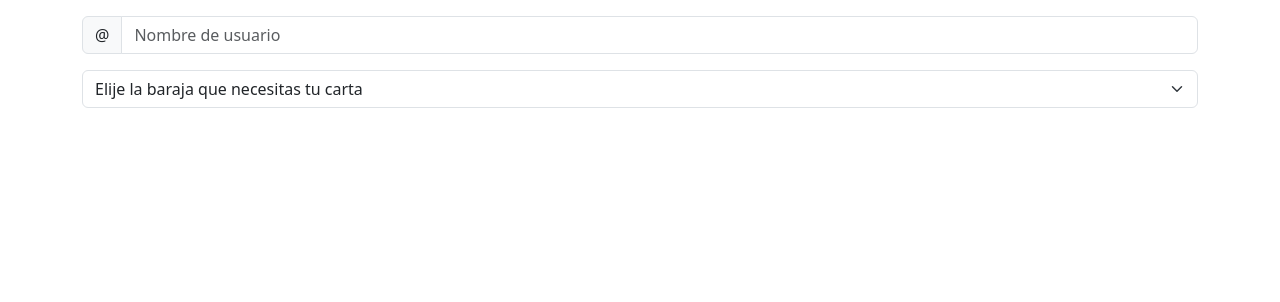
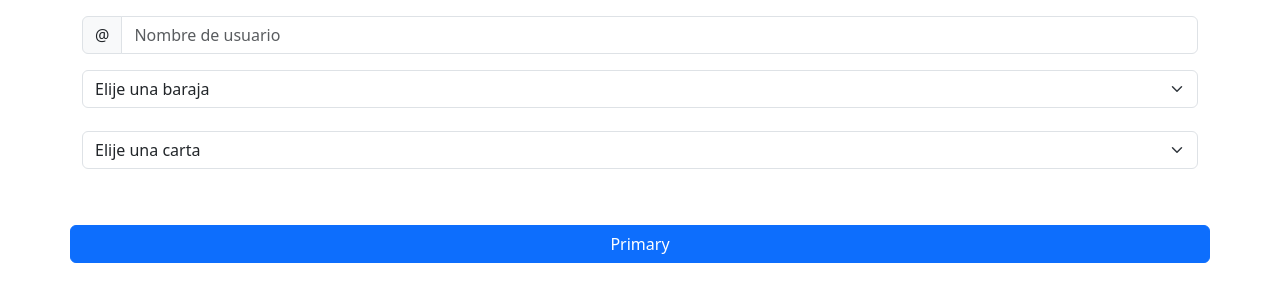
Before and after one commit to ixphinx/angular-project, an Angular app: page / in a window 1280 px wide. Shown: the part 386-688 px from the top of the page. Built offline with nearby package versions, Linux system fonts and the light colour scheme.

Commit message:
1 file modified

```diff
--- a/src/main.html
+++ b/src/main.html
@@ -16,10 +16,25 @@
           aria-describedby="basic-addon1"
         />
       </div>
-      <select class="form-select" aria-label="Default select example">
-      <option selected>Elije la baraja que necesitas tu carta</option>
-      <option *ngFor="let deck of decks" (click)="getId(deck.id)">{{ deck.name }}</option>
-    </select>
+      <div>
+        <select class="form-select" aria-label="Default select example">
+          <option selected>Elije una baraja</option>
+          <option *ngFor="let deck of decks" (click)="getId(deck.id)">
+            {{ deck.name }}
+          </option>
+        </select>
+      </div>
+      <div style="margin-top: 2%">
+        <select class="form-select" aria-label="Default select example">
+          <option selected>Elije una carta</option>
+          <option value="1">One</option>
+          <option value="2">Two</option>
+          <option value="3">Three</option>
+        </select>
+      </div>
+      <div class="row" style="margin-top: 5%">
+        <button type="button" class="btn btn-primary">Primary</button>
+      </div>
     </div>
   </div>
 </section>
```
